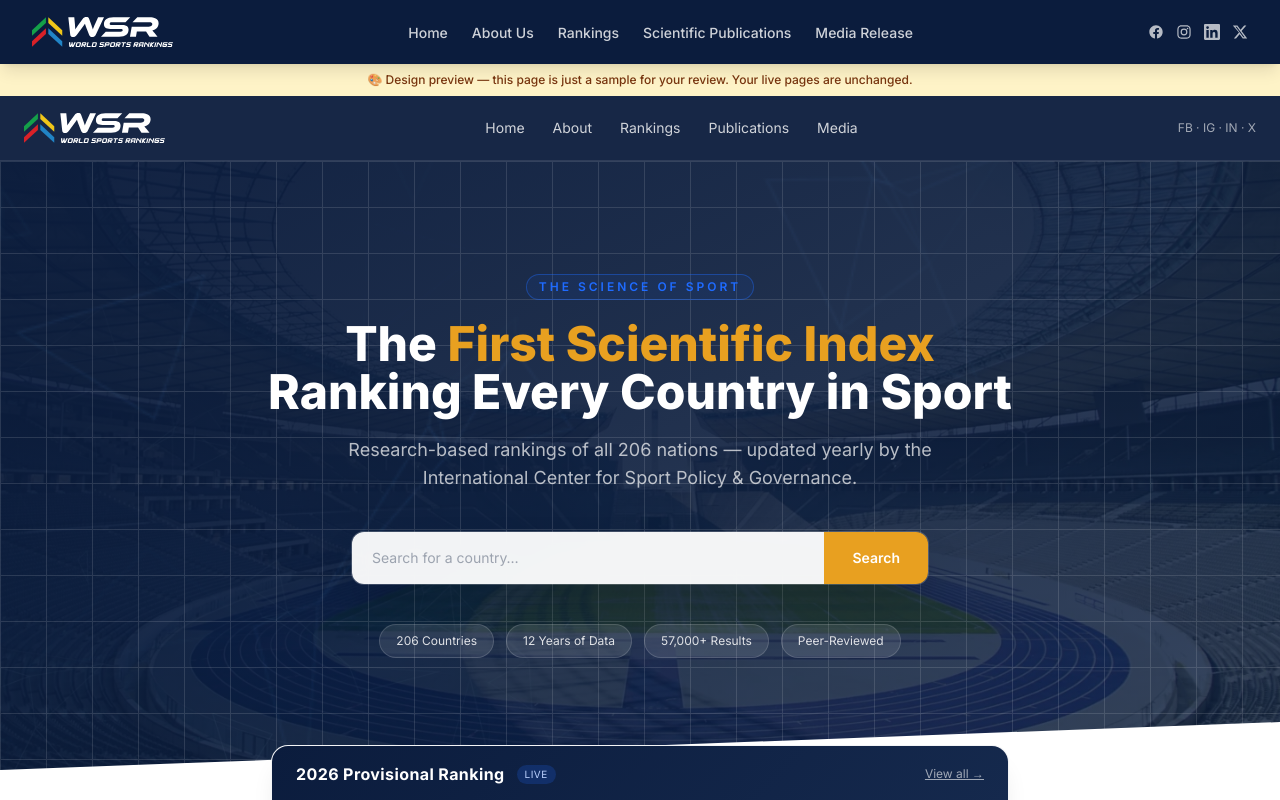
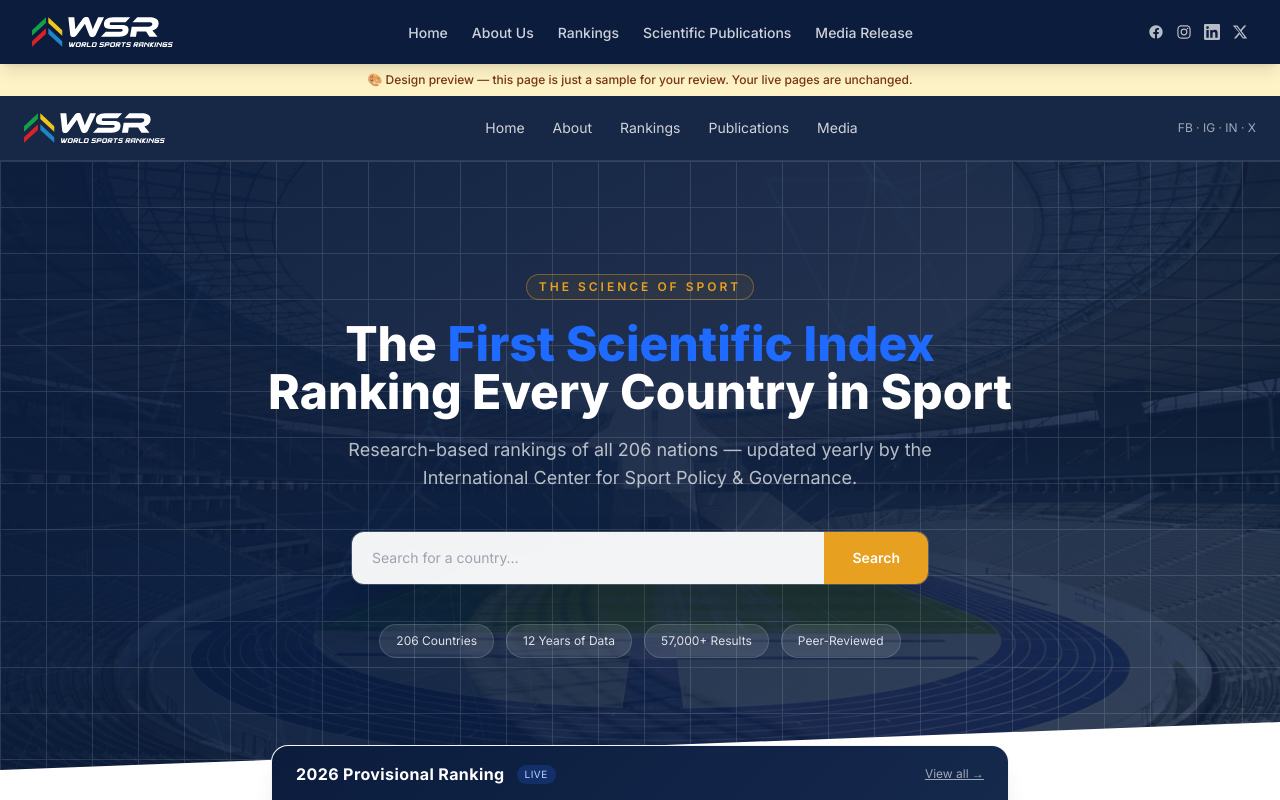
Before and after one commit to andrewngh123/wsr-website, a Next.js app: page /design-preview in a window 1280 px wide. Shown: the top 800 px of the page. Built offline with nearby package versions, Linux system fonts and the light colour scheme.

Commit message:
Design preview: headline back to blue, gold eyebrow, gold button stays

```diff
--- a/app/design-preview/page.tsx
+++ b/app/design-preview/page.tsx
@@ -80,12 +80,12 @@ export default function DesignPreview() {
         <div className="relative max-w-5xl mx-auto px-6 py-28 text-center text-white">
           <span
             className="inline-block text-xs font-semibold tracking-[0.25em] uppercase mb-5 px-3 py-1 rounded-full border"
-            style={{ color: ELECTRIC, borderColor: ELECTRIC + '66', background: ELECTRIC + '14' }}
+            style={{ color: GOLD, borderColor: GOLD + '66', background: GOLD + '14' }}
           >
             The Science of Sport
           </span>
           <h1 className="text-3xl md:text-5xl font-extrabold leading-[1.1] mb-5">
-            The <span style={{ color: GOLD }}>First Scientific Index</span><br />
+            The <span style={{ color: ELECTRIC }}>First Scientific Index</span><br />
             Ranking Every Country in Sport
           </h1>
           <p className="text-white/70 text-lg max-w-2xl mx-auto mb-10">
```
